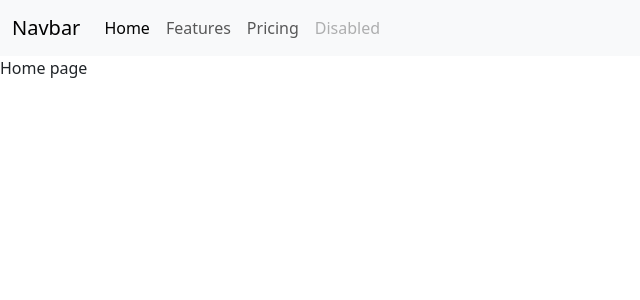
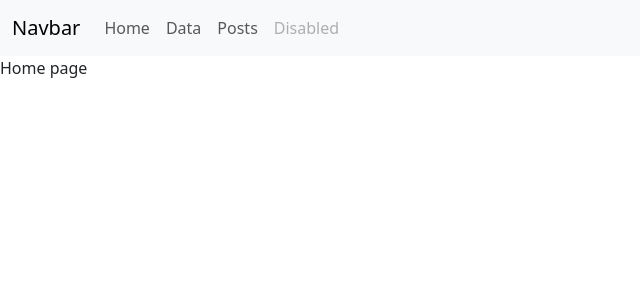
Before and after one commit to vijay-weberon/nextjs_learn, a Next.js app: page / in a window 1280 px wide. Shown: the top 300 px of the page, without its empty margins (0-640 px from the left). Built offline with nearby package versions, Linux system fonts and the light colour scheme.

Commit message:
created loading.js

```diff
--- a/app/layout.js
+++ b/app/layout.js
@@ -1,4 +1,5 @@
 import 'bootstrap/dist/css/bootstrap.min.css';
+import Link from 'next/link';
 
 export const metadata = {
   title: 'Next.js',
@@ -18,13 +19,13 @@ export default function RootLayout({ children }) {
     <div class="collapse navbar-collapse" id="navbarNav">
       <ul class="navbar-nav">
         <li class="nav-item">
-          <a class="nav-link active" aria-current="page" href="#">Home</a>
+          <Link class="nav-link"  href="/">Home</Link>
+         </li>
+        <li class="nav-item">
+        <Link class="nav-link"  href="/data">Data</Link>
         </li>
         <li class="nav-item">
-          <a class="nav-link" href="#">Features</a>
-        </li>
-        <li class="nav-item">
-          <a class="nav-link" href="#">Pricing</a>
+        <Link class="nav-link" href="/data/posts">Posts</Link>
         </li>
         <li class="nav-item">
           <a class="nav-link disabled">Disabled</a>
@@ -33,7 +34,8 @@ export default function RootLayout({ children }) {
     </div>
   </div>
 </nav>
-        {children}</body>
+        {children}
+        </body>
     </html>
   )
 }
--- a/package.json
+++ b/package.json
@@ -9,6 +9,7 @@
     "lint": "next lint"
   },
   "dependencies": {
+    "axios": "^1.6.0",
     "bootstrap": "^5.3.2",
     "next": "14.0.0",
     "react": "^18",
```
Also changed, not shown: app/data/loading.js (added, +9 -0 lines), app/data/page.jsx (+37 -6 lines), 1 other file (tests, documents, lock files or other folders).
